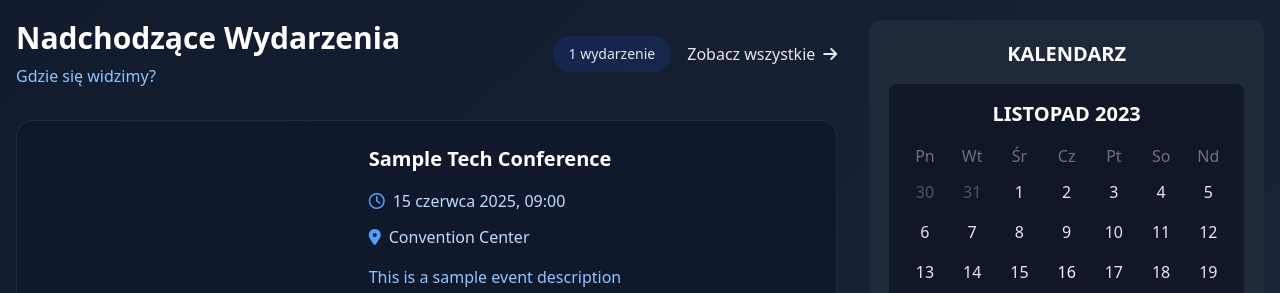
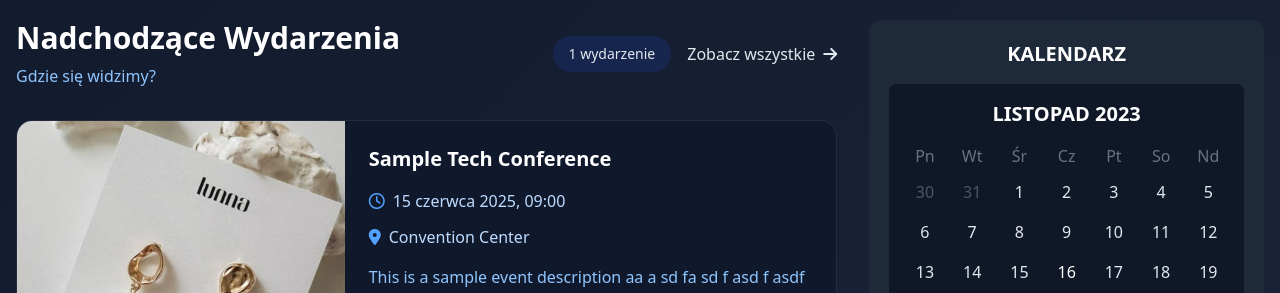
Before and after one commit to kubek93/rapoland-events, an Astro site: page / in a window 1280 px wide. Shown: the part 910-1203 px from the top of the page. Built offline with nearby package versions, Linux system fonts and the light colour scheme; Astro itself is replaced by a stand-in of ours.

Commit message:
Update Events “event1”

```diff
--- a/src/content/events/event1.md
+++ b/src/content/events/event1.md
@@ -1,8 +1,18 @@
 ---
 title: Sample Tech Conference
-description: This is a sample event description
+description: |-
+  This is a sample event description
+  aa
+  a
+  sd
+  fa
+  sd
+  f asd
+  f
+   asdf
 start_date: 2025-06-15T09:00:00
 location: Convention Center
 tickets_url: https://kupbilecik.pl/123
 google_maps_url: https://maps.google.com/123
+thumbnail: /images/uploads/screenshot-2025-04-03-at-23.59.48.png
 ---
```
